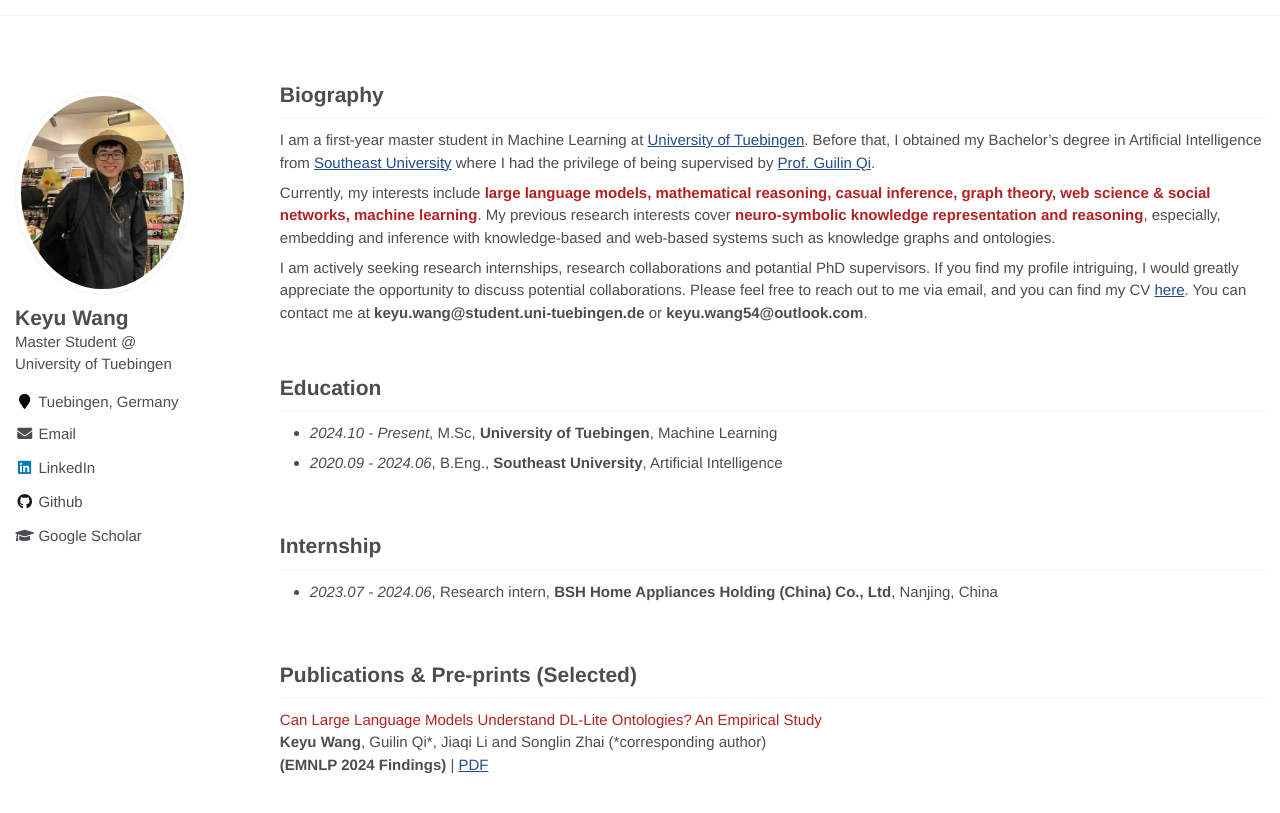
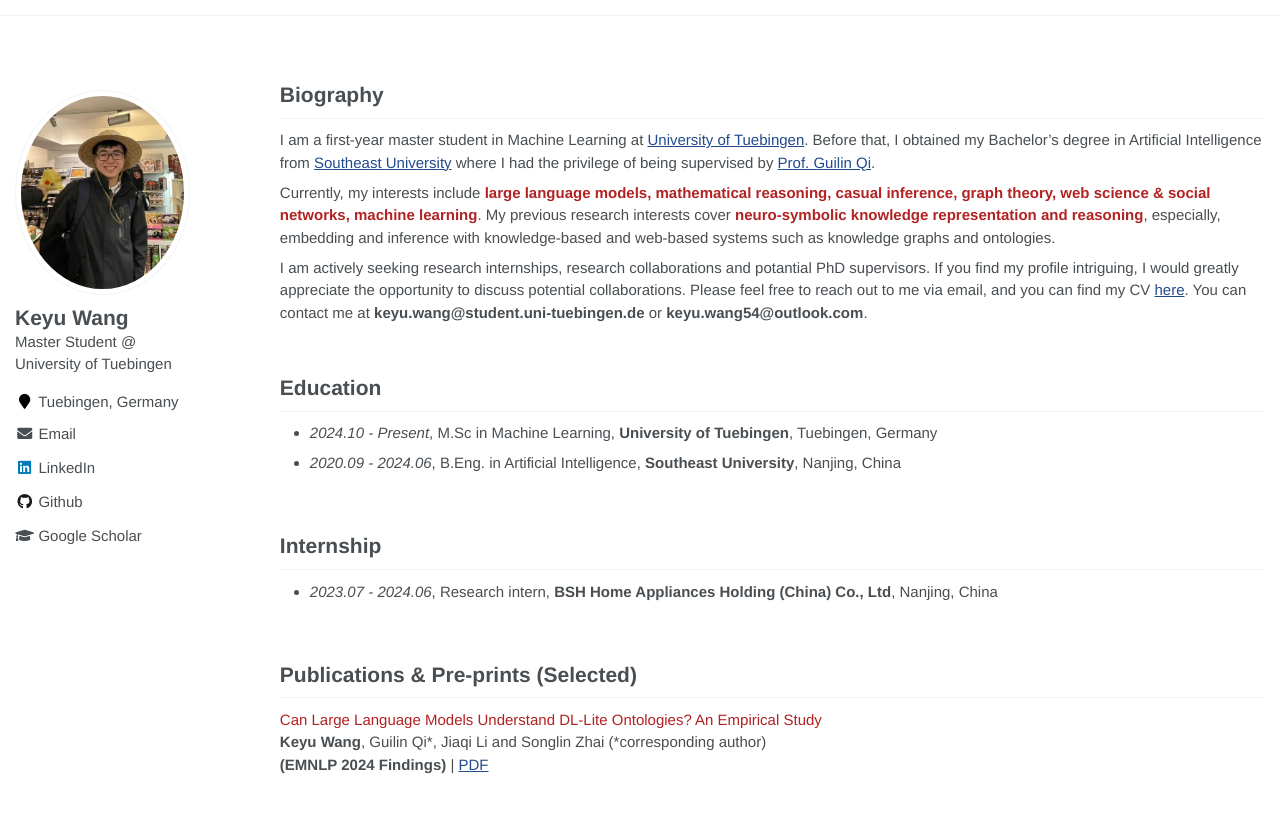
Before and after one commit to keyu-wang-2002/keyu-wang-2002.github.io, a Jekyll site: the page built from _pages/about.md, in a window 1280 px wide. Shown: the top 813 px of the page. Built offline with Jekyll 4.4.1, drawn with Linux system fonts in a browser that asks for light colours.

Commit message:
Update about.md

```diff
--- a/_pages/about.md
+++ b/_pages/about.md
@@ -27,8 +27,8 @@ I am actively seeking research internships, research collaborations and potantia
 
 # Education
 
-- *2024.10 - Present*, M.Sc, **University of Tuebingen**, Machine Learning
-- *2020.09 - 2024.06*, B.Eng., **Southeast University**, Artificial Intelligence
+- *2024.10 - Present*, M.Sc in Machine Learning, **University of Tuebingen**, Tuebingen, Germany
+- *2020.09 - 2024.06*, B.Eng. in Artificial Intelligence, **Southeast University**, Nanjing, China
 
 <br>
 
```
